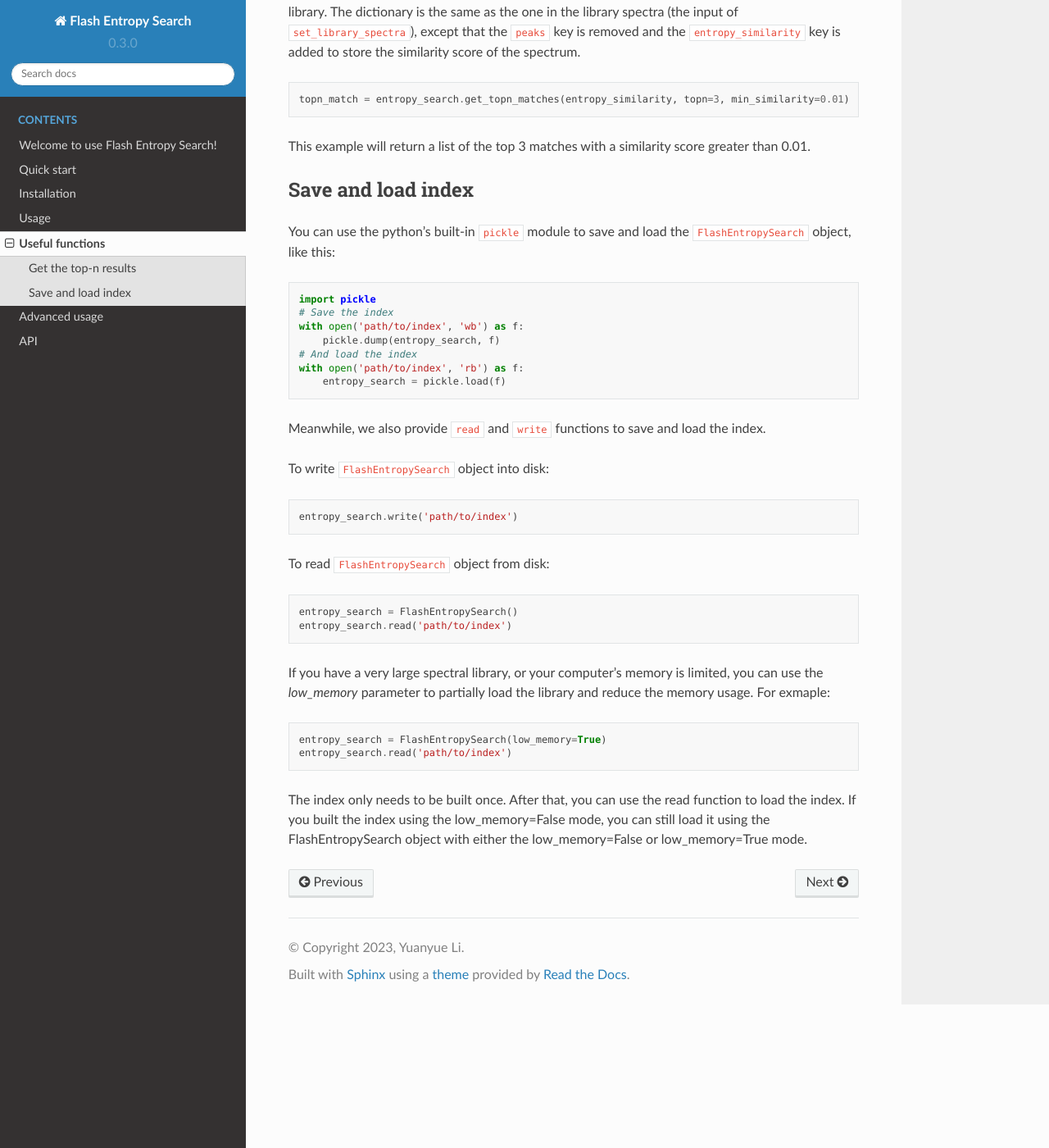
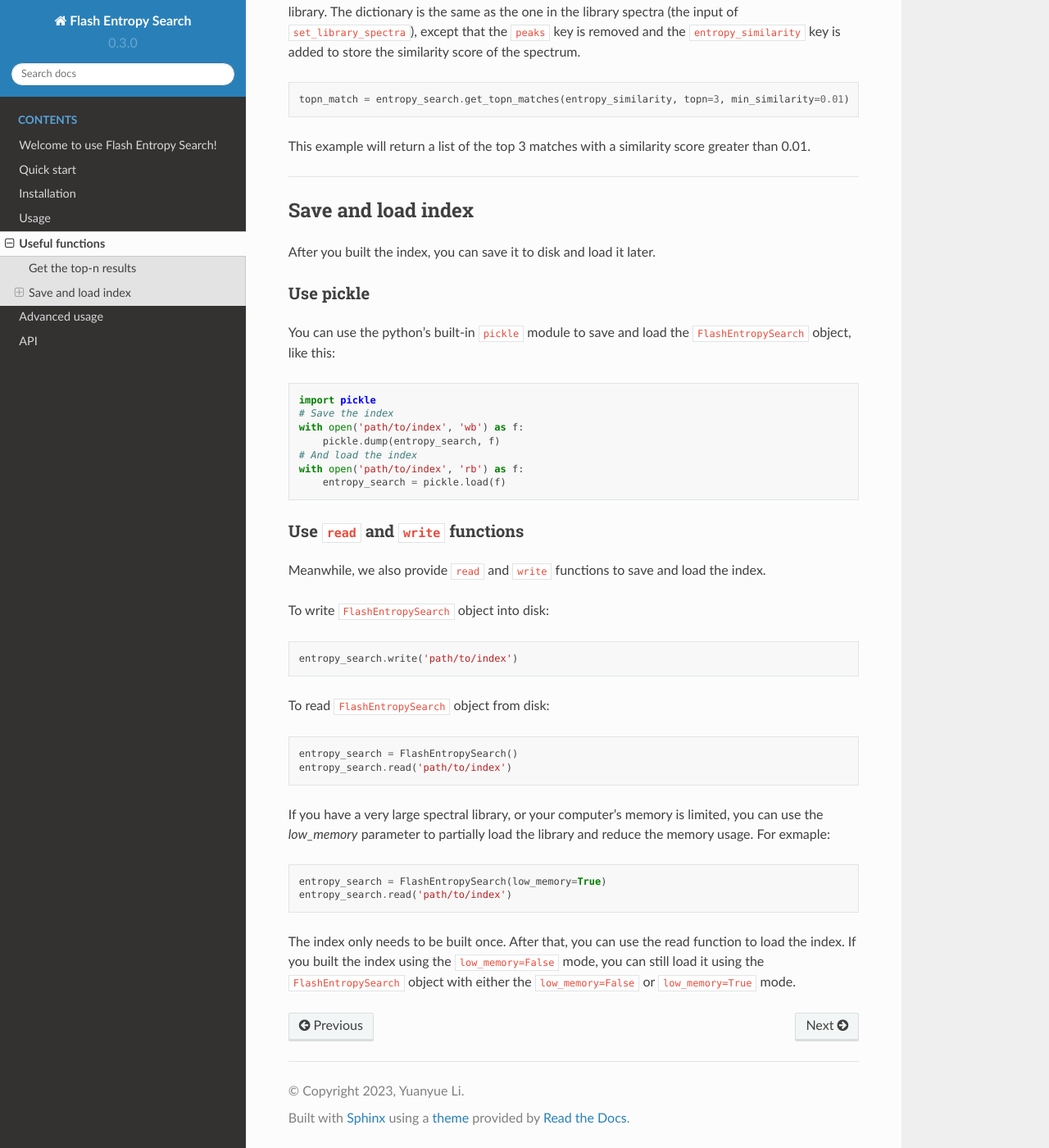
Before and after one commit to YuanyueLi/FlashEntropySearch, a Sphinx documentation site: the page built from docs/source/useful_functions.rst, in a window 1280 px wide and 1400 px high, scrolled down 481 px. Shown: the whole window at 82% size. Built offline with Sphinx 7.4.7 and the Read the Docs theme 2.0.0, drawn with Linux system fonts in a browser that asks for light colours.

Commit message:
Minor changes on documents.

```diff
--- a/docs/source/advanced_usage.rst
+++ b/docs/source/advanced_usage.rst
@@ -24,7 +24,7 @@ To archive this, you just need to set ``path_data`` parameter to the path of the
     entropy_search.build_index(spectral_library)
     # ...... (the reset of the code is the same as usual)
 
-The index build in normal mode and low memory mode is the same. If you use the our ``write`` and ``read`` method to save and load the index, you can use the index in normal mode and low memory mode interchangeably. For example, you can build the index in normal mode, save it to disk with ``write`` method, and initialize the ``FlashEntropySearch`` object with ``path_data`` parameter to load the index, and set ``low_memory`` parameter to ``True`` to use the index in low memory mode.
+The index build in normal mode and low memory mode is the same. If you use the our ``write`` and ``read`` method to save and load the index, you can use the index in normal mode and low memory mode interchangeably. For example, you can build the index in normal mode, save it to disk with ``write`` method. After that, you can initialize the ``FlashEntropySearch`` object with ``path_data`` parameter which points to the index file, and set ``low_memory`` parameter to ``True``, then call the ``read`` method to load the index, and do the rest search as usual.
 
 
 Run Flash entropy search on GPU
--- a/docs/source/useful_functions.rst
+++ b/docs/source/useful_functions.rst
@@ -24,8 +24,15 @@ The function returns a list of dictionaries, where each dictionary represents a
 
 This example will return a list of the top 3 matches with a similarity score greater than 0.01.
 
+----------------
+
 Save and load index
 ===================
+
+After you built the index, you can save it to disk and load it later.
+
+Use pickle
+----------
 
 You can use the python's built-in ``pickle`` module to save and load the ``FlashEntropySearch`` object, like this:
 
@@ -38,6 +45,9 @@ You can use the python's built-in ``pickle`` module to save and load the ``Flash
     # And load the index
     with open('path/to/index', 'rb') as f:
         entropy_search = pickle.load(f)
+
+Use ``read`` and ``write`` functions
+------------------------------------
 
 Meanwhile, we also provide ``read`` and ``write`` functions to save and load the index.
 
@@ -64,4 +74,4 @@ If you have a very large spectral library, or your computer's memory is limited,
     entropy_search.read('path/to/index')
 
 
-The index only needs to be built once. After that, you can use the read function to load the index. If you built the index using the low_memory=False mode, you can still load it using the FlashEntropySearch object with either the low_memory=False or low_memory=True mode.
+The index only needs to be built once. After that, you can use the read function to load the index. If you built the index using the ``low_memory=False`` mode, you can still load it using the ``FlashEntropySearch`` object with either the ``low_memory=False`` or ``low_memory=True`` mode.
```
